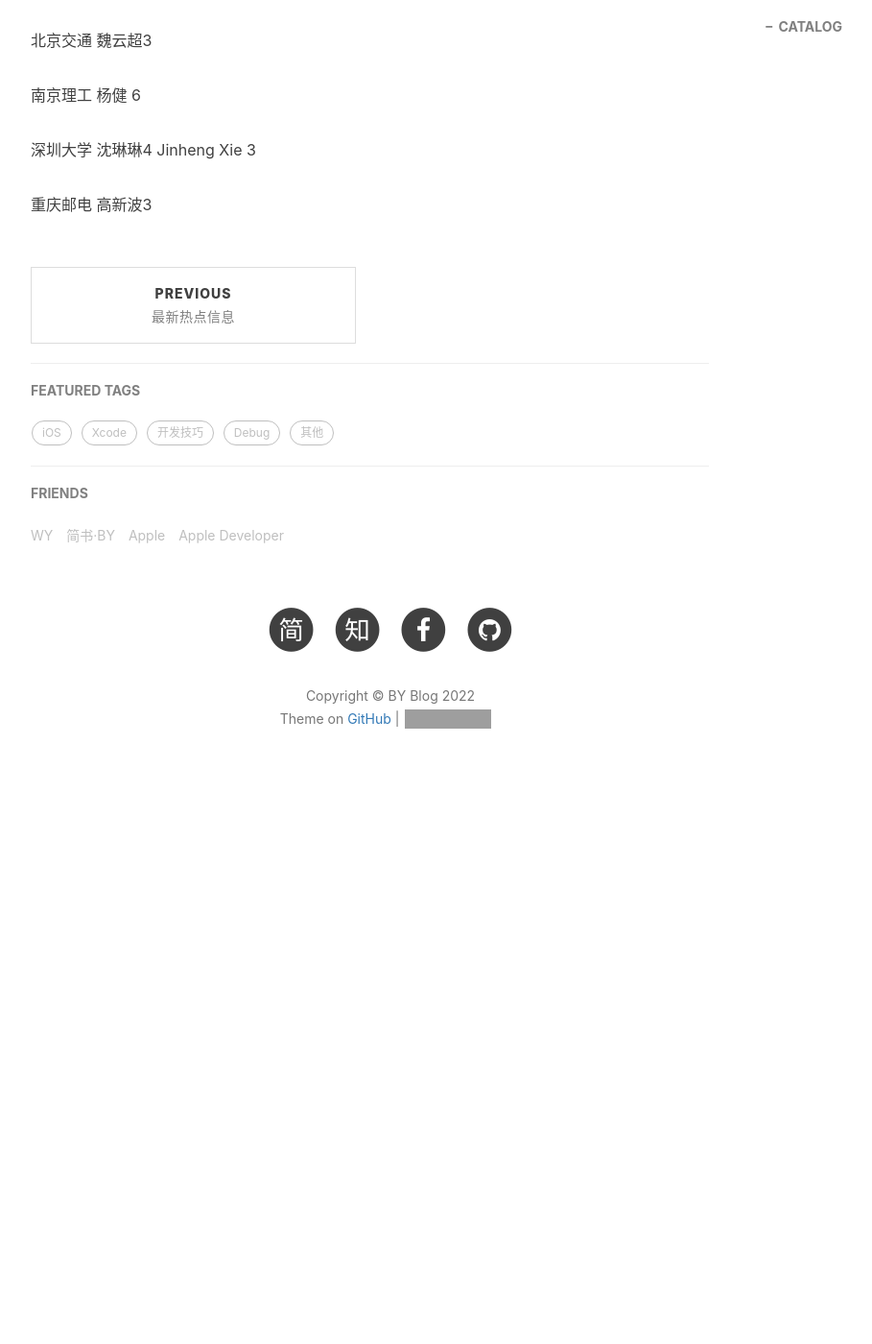
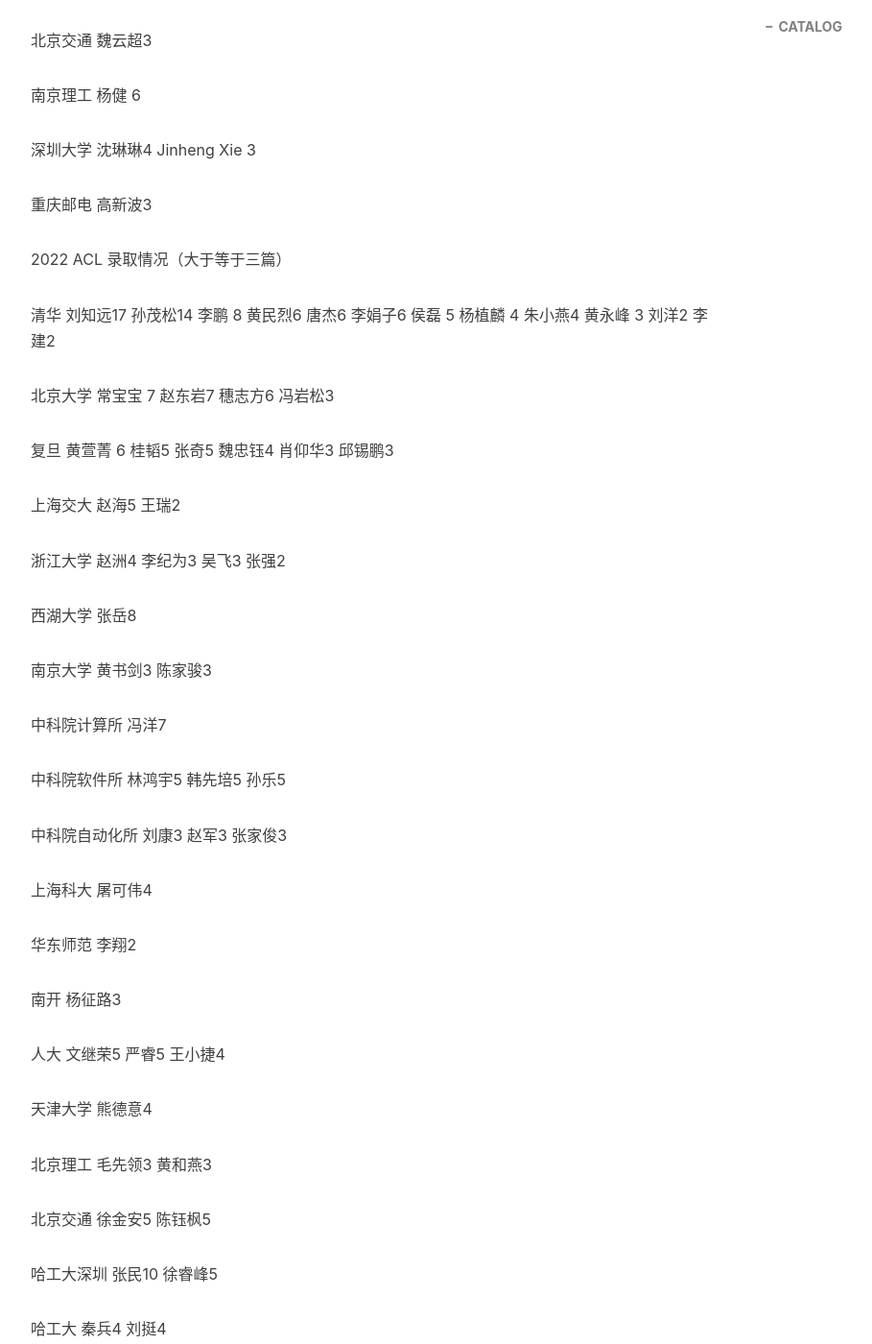
Before and after one commit to pengjiao123/pengjiao123.github.io, a Jekyll site: the page built from _posts/2022-04-06-清华考研相关.md, in a window 1280 px wide and 1400 px high, scrolled down 4936 px. Shown: the whole window at 96% size, without its empty margins (233-1142 px from the left). Built offline with Jekyll 4.4.1, drawn with Linux system fonts in a browser that asks for light colours; nearby versions of some CDN libraries; comment, search, counter and statistics services are not loaded; before the commit the page ends 5789 px from its top, so only the background shows below that; grey boxes are pictures that could not be loaded.

Commit message:
Update 2022-04-06-清华考研相关.md

```diff
--- a/_posts/2022-04-06-清华考研相关.md
+++ b/_posts/2022-04-06-清华考研相关.md
@@ -171,3 +171,45 @@
 深圳大学 沈琳琳4 Jinheng Xie 3
 
 重庆邮电 高新波3
+
+2022 ACL 录取情况（大于等于三篇）
+
+清华 刘知远17 孙茂松14 李鹏 8 黄民烈6 唐杰6 李娟子6 侯磊 5 杨植麟 4 朱小燕4 黄永峰 3 刘洋2 李建2
+
+北京大学 常宝宝 7 赵东岩7 穗志方6 冯岩松3
+
+复旦 黄萱菁 6 桂韬5 张奇5 魏忠钰4 肖仰华3 邱锡鹏3
+
+上海交大 赵海5 王瑞2
+
+浙江大学 赵洲4 李纪为3 吴飞3 张强2
+
+西湖大学 张岳8
+
+南京大学 黄书剑3 陈家骏3
+
+中科院计算所 冯洋7
+
+中科院软件所 林鸿宇5  韩先培5 孙乐5
+
+中科院自动化所 刘康3 赵军3 张家俊3
+
+上海科大 屠可伟4
+
+华东师范 李翔2
+
+南开 杨征路3
+
+人大 文继荣5 严睿5 王小捷4
+
+天津大学 熊德意4
+
+北京理工 毛先领3 黄和燕3
+
+北京交通 徐金安5 陈钰枫5
+
+哈工大深圳 张民10 徐睿峰5
+
+哈工大 秦兵4 刘挺4
+
+厦门大学 苏劲松 3
```
